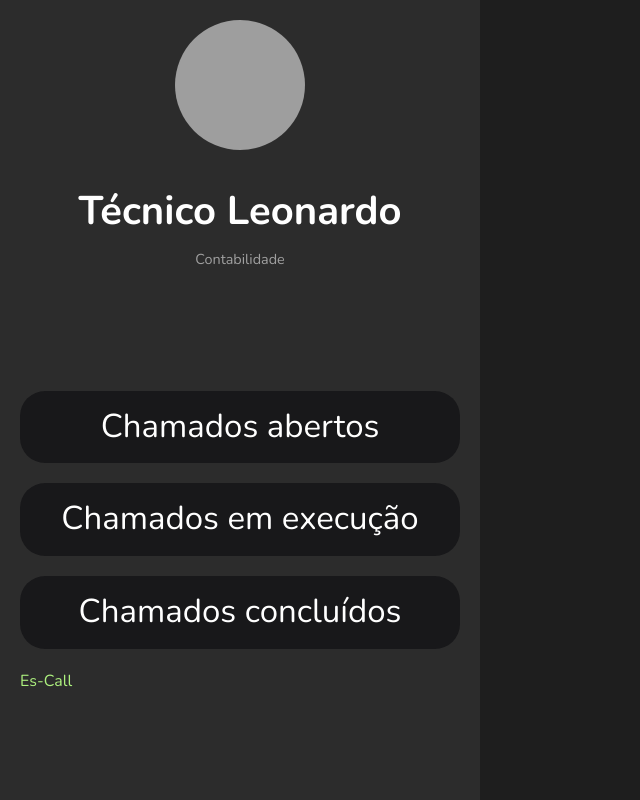
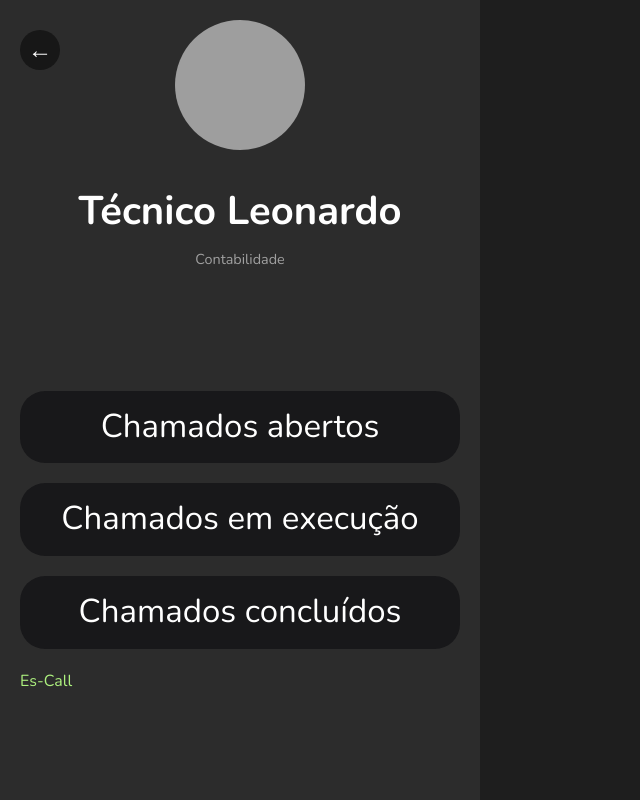
Before and after one commit to lucas-campos/es-call, a website: page frontend/public/tecnico/index.html in a window 1280 px wide. Shown: the whole page, without its empty margins (0-640 px from the left). Drawn offline with nearby package versions, Linux system fonts and the light colour scheme; grey boxes are pictures that could not be loaded.

Commit message:
Botao de voltar

```diff
--- a/frontend/public/tecnico/index.html
+++ b/frontend/public/tecnico/index.html
@@ -7,6 +7,11 @@
     <link rel="stylesheet" href="http://localhost:8080/tecnico/style.css">
 </head>
 <body>
+
+    <button class="back-button" onclick="window.history.back();">
+        &#8592;
+    </button>
+
     <div class="sidebar">
         <div class="profile">
             <img src="https://img.freepik.com/premium-photo/man-with-shirt-that-says-im-lot-calculator_1221953-49269.jpg?w=826" alt="Foto de Perfil" class="profile-pic">
```
